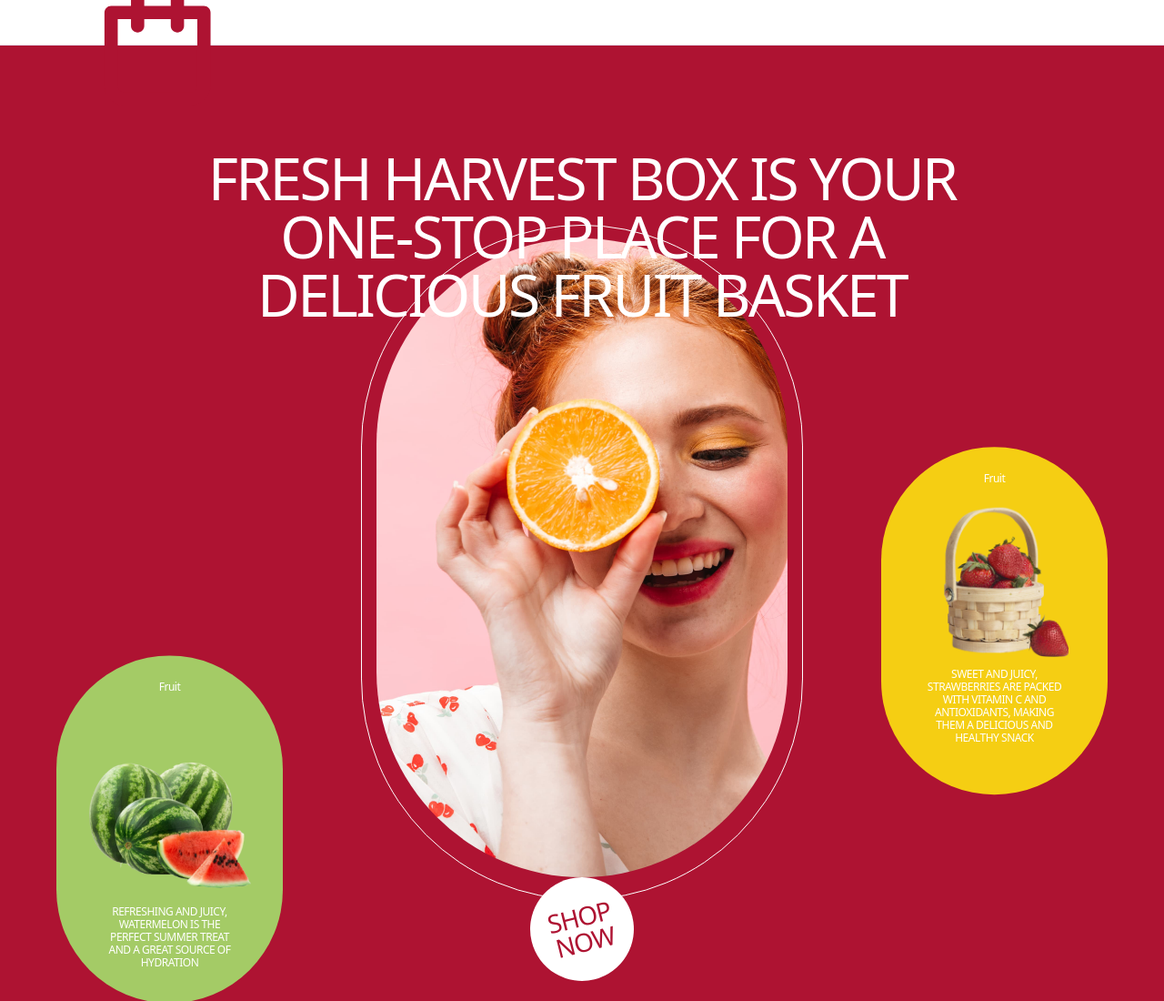
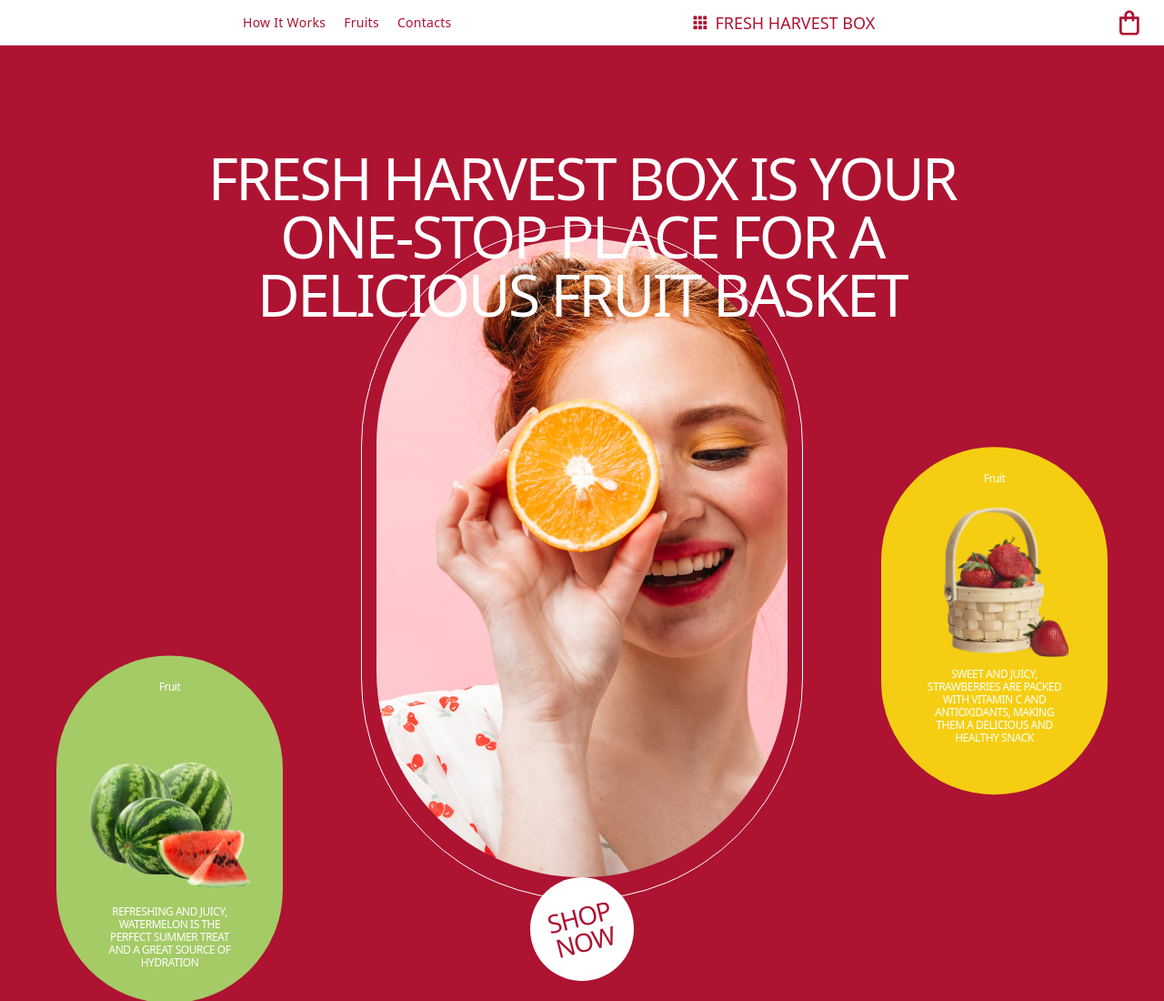
Before and after one commit to micfig76/goit-project-01-06-FHB, a website built with Vite: page src/index.html in a window 1280 px wide. Shown: the top 1100 px of the page at 91% size. Built offline with nearby package versions, Linux system fonts and the light colour scheme.

Commit message:
styled header

```diff
--- a/src/css/header.css
+++ b/src/css/header.css
@@ -34,3 +34,18 @@
 .nav-link:focus {
   color: #747bff;
 }
+.company {
+  display: flex;
+  align-items: center;
+  font-size: 18px;
+}
+.logo-text {
+  padding-left: 8px;
+}
+.basket {
+  display: flex;
+
+  width: 28px;
+  height: 28px;
+
+}
--- a/src/partials/header.html
+++ b/src/partials/header.html
@@ -14,18 +14,19 @@
         </li>
 
       </ul>
-      <div>
-        <svg width="10" height="10" class="logo-icon">
+
+    </nav>
+    <div class="company">
+      <svg width="16" height="16" class="logo-icon">
         <use href="../img/harvest.svg#icon-logo"></use>
       </svg>
 
-    <span class="company">FRESH HARVEST BOX</span>
+      <span class="logo-text">FRESH HARVEST BOX</span>
     </div>
-      <div class="clearfix pbs">
+    <div class="basket">
       <svg class="icon icon-basket">
         <use href="../img/harvest.svg#icon-basket"></use>
       </svg>
     </div>
-    </nav>
   </div>
 </header>
```
Lines whose indentation alone changed are shown as unchanged.
